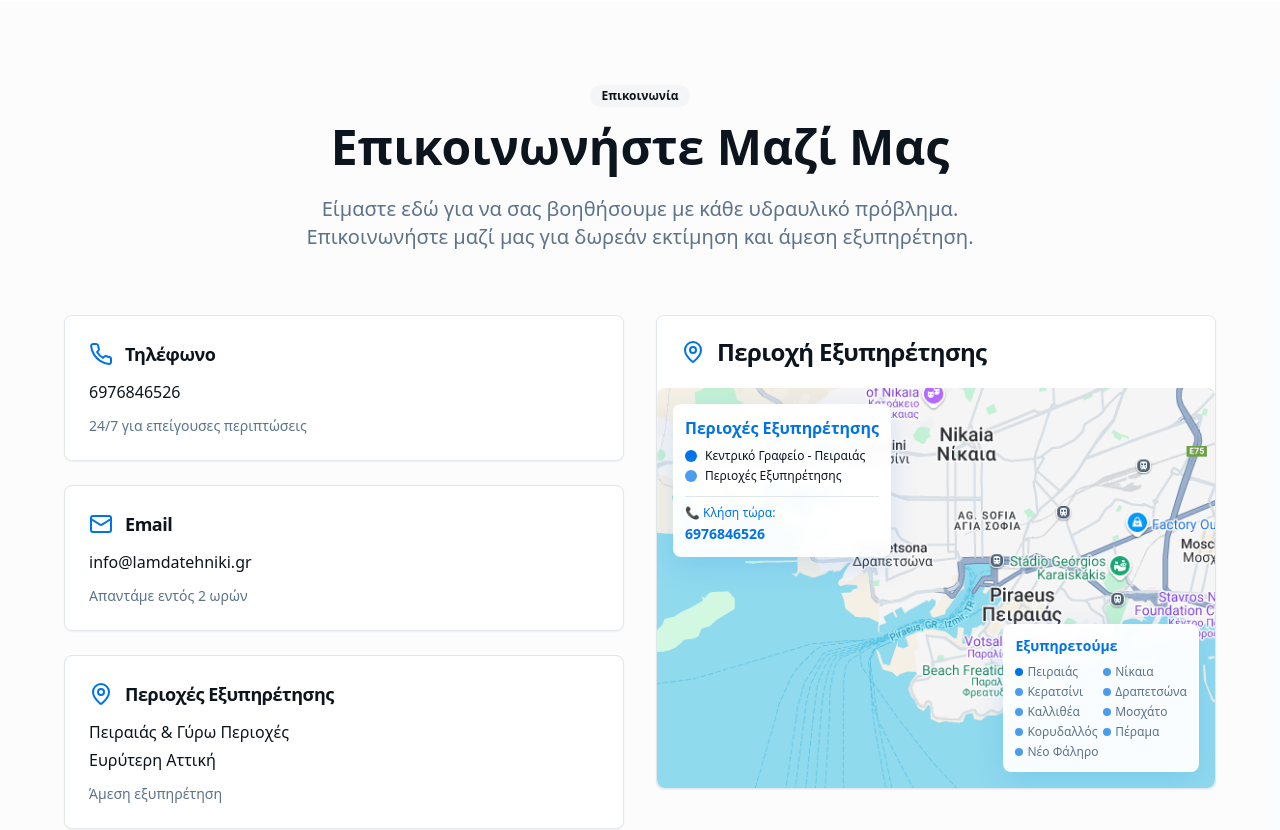
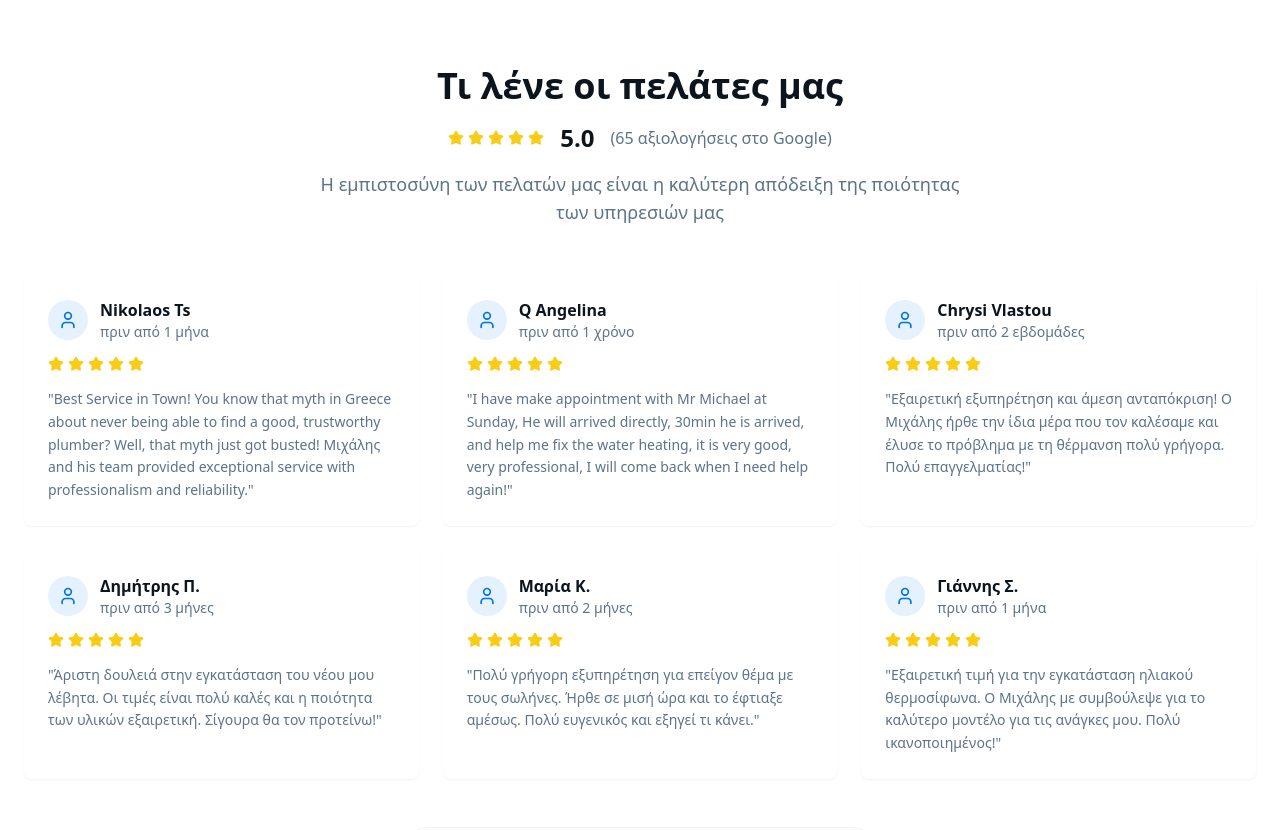
Before and after one commit to marinospalamaris/lamda-tehniki, a React (Vite) app: page / in a window 1280 px wide. Shown: the part 3480-4310 px from the top of the page. Built offline with nearby package versions, Linux system fonts and the light colour scheme.

Commit message:
Add Google reviews
Προστέθηκαν τα reviews από το Google Business Profile.

```diff
--- /dev/null
+++ b/src/components/Reviews.tsx
@@ -0,0 +1,140 @@
+import { Star, User } from "lucide-react";
+import { Card, CardContent, CardHeader } from "@/components/ui/card";
+
+const Reviews = () => {
+  const reviews = [
+    {
+      id: 1,
+      name: "Nikolaos Ts",
+      rating: 5,
+      timeAgo: "πριν από 1 μήνα",
+      review: "Best Service in Town! You know that myth in Greece about never being able to find a good, trustworthy plumber? Well, that myth just got busted! Μιχάλης and his team provided exceptional service with professionalism and reliability.",
+    },
+    {
+      id: 2,
+      name: "Q Angelina",
+      rating: 5,
+      timeAgo: "πριν από 1 χρόνο",
+      review: "I have make appointment with Mr Michael at Sunday, He will arrived directly, 30min he is arrived, and help me fix the water heating, it is very good, very professional, I will come back when I need help again!",
+    },
+    {
+      id: 3,
+      name: "Chrysi Vlastou",
+      rating: 5,
+      timeAgo: "πριν από 2 εβδομάδες",
+      review: "Εξαιρετική εξυπηρέτηση και άμεση ανταπόκριση! Ο Μιχάλης ήρθε την ίδια μέρα που τον καλέσαμε και έλυσε το πρόβλημα με τη θέρμανση πολύ γρήγορα. Πολύ επαγγελματίας!",
+    },
+    {
+      id: 4,
+      name: "Δημήτρης Π.",
+      rating: 5,
+      timeAgo: "πριν από 3 μήνες",
+      review: "Άριστη δουλειά στην εγκατάσταση του νέου μου λέβητα. Οι τιμές είναι πολύ καλές και η ποιότητα των υλικών εξαιρετική. Σίγουρα θα τον προτείνω!",
+    },
+    {
+      id: 5,
+      name: "Μαρία Κ.",
+      rating: 5,
+      timeAgo: "πριν από 2 μήνες",
+      review: "Πολύ γρήγορη εξυπηρέτηση για επείγον θέμα με τους σωλήνες. Ήρθε σε μισή ώρα και το έφτιαξε αμέσως. Πολύ ευγενικός και εξηγεί τι κάνει.",
+    },
+    {
+      id: 6,
+      name: "Γιάννης Σ.",
+      rating: 5,
+      timeAgo: "πριν από 1 μήνα",
+      review: "Εξαιρετική τιμή για την εγκατάσταση ηλιακού θερμοσίφωνα. Ο Μιχάλης με συμβούλεψε για το καλύτερο μοντέλο για τις ανάγκες μου. Πολύ ικανοποιημένος!",
+    }
+  ];
+
+  const totalReviews = 65;
+  const averageRating = 5.0;
+
+  const renderStars = (rating: number) => {
+    return Array.from({ length: 5 }, (_, i) => (
+      <Star
+        key={i}
+        className={`h-4 w-4 ${
+          i < rating ? "fill-yellow-400 text-yellow-400" : "text-gray-300"
+        }`}
+      />
+    ));
+  };
+
+  return (
+    <section className="py-16 bg-gradient-to-br from-background to-secondary/5">
+      <div className="container mx-auto px-6">
+        {/* Section Header */}
+        <div className="text-center mb-12">
+          <h2 className="text-3xl md:text-4xl font-bold text-foreground mb-4">
+            Τι λένε οι πελάτες μας
+          </h2>
+          <div className="flex items-center justify-center gap-4 mb-4">
+            <div className="flex items-center gap-1">
+              {renderStars(5)}
+            </div>
+            <span className="text-2xl font-bold text-foreground">
+              {averageRating.toFixed(1)}
+            </span>
+            <span className="text-muted-foreground">
+              ({totalReviews} αξιολογήσεις στο Google)
+            </span>
+          </div>
+          <p className="text-lg text-muted-foreground max-w-2xl mx-auto">
+            Η εμπιστοσύνη των πελατών μας είναι η καλύτερη απόδειξη της ποιότητας των υπηρεσιών μας
+          </p>
+        </div>
+
+        {/* Reviews Grid */}
+        <div className="grid grid-cols-1 md:grid-cols-2 lg:grid-cols-3 gap-6 mb-12">
+          {reviews.map((review) => (
+            <Card
+              key={review.id}
+              className="group hover:shadow-lg transition-all duration-300 border-0 bg-card/60 backdrop-blur-sm hover:bg-card/80"
+            >
+              <CardHeader className="pb-4">
+                <div className="flex items-center gap-3 mb-2">
+                  <div className="h-10 w-10 rounded-full bg-primary/10 flex items-center justify-center">
+                    <User className="h-5 w-5 text-primary" />
+                  </div>
+                  <div>
+                    <h4 className="font-semibold text-foreground group-hover:text-primary transition-colors">
+                      {review.name}
+                    </h4>
+                    <p className="text-sm text-muted-foreground">
+                      {review.timeAgo}
+                    </p>
+                  </div>
+                </div>
+                <div className="flex items-center gap-1">
+                  {renderStars(review.rating)}
+                </div>
+              </CardHeader>
+              <CardContent>
+                <p className="text-muted-foreground leading-relaxed text-sm">
+                  "{review.review}"
+                </p>
+              </CardContent>
+            </Card>
+          ))}
+        </div>
+
+        {/* Google Reviews CTA */}
+        <div className="text-center">
+          <div className="inline-flex items-center gap-2 bg-card/80 backdrop-blur-sm px-6 py-3 rounded-full border border-border/50">
+            <img
+              src="https://upload.wikimedia.org/wikipedia/commons/c/c1/Google_%22G%22_logo.svg"
+              alt="Google"
+              className="h-5 w-5"
+            />
+            <span className="text-sm text-muted-foreground">
+              Δείτε όλες τις αξιολογήσεις μας στο Google Business Profile
+            </span>
+          </div>
+        </div>
+      </div>
+    </section>
+  );
+};
+
+export default Reviews;
--- a/src/pages/Index.tsx
+++ b/src/pages/Index.tsx
@@ -2,6 +2,7 @@ import Header from "@/components/Header";
 import Hero from "@/components/Hero";
 import Services from "@/components/Services";
 import About from "@/components/About";
+import Reviews from "@/components/Reviews";
 import Contact from "@/components/Contact";
 import Footer from "@/components/Footer";
 
@@ -12,6 +13,7 @@ const Index = () => {
       <Hero />
       <Services />
       <About />
+      <Reviews />
       <Contact />
       <Footer />
     </div>
```
